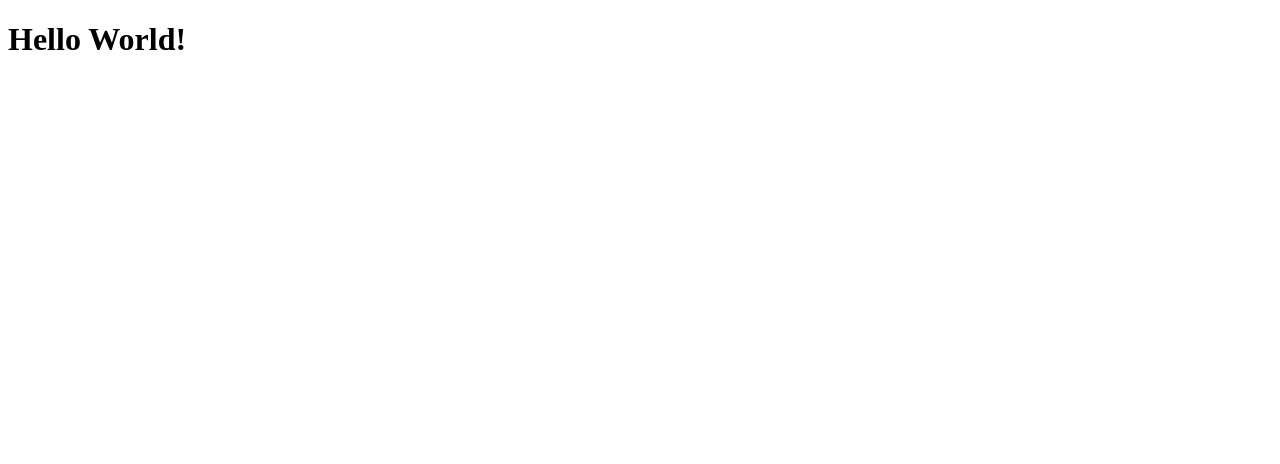
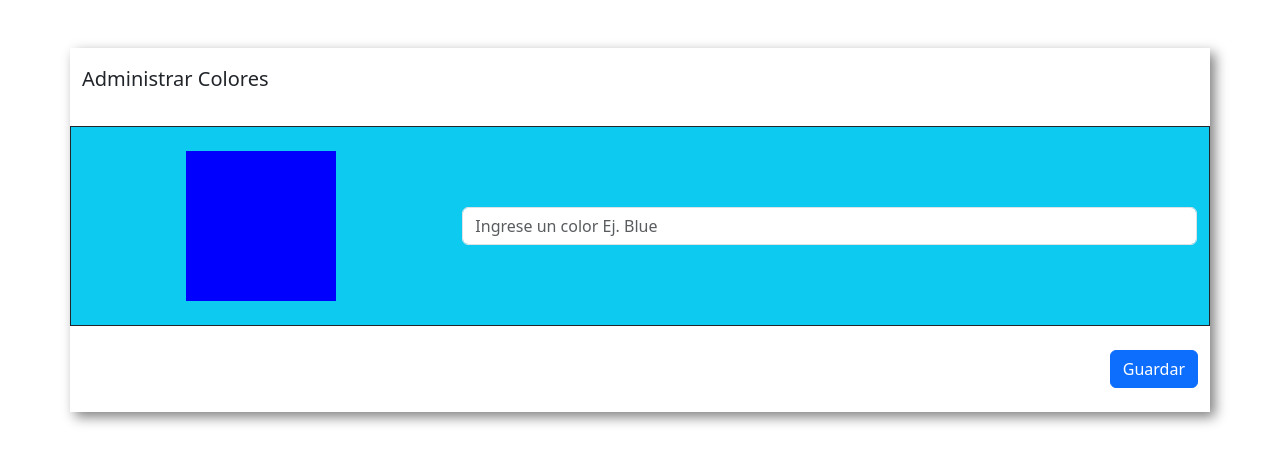
Before and after one commit to Agustin030s/paletaDeColoresFE, a React (Vite) app: page / in a window 1280 px wide. Shown: the top 464 px of the page. Built offline with nearby package versions, Linux system fonts and the light colour scheme.

Commit message:
se creo el componente FormularioColores, se instalo bootstrap y se le dio estilo al formulario

```diff
--- a/package.json
+++ b/package.json
@@ -10,6 +10,7 @@
     "preview": "vite preview"
   },
   "dependencies": {
+    "bootstrap": "^5.3.2",
     "react": "^18.2.0",
     "react-dom": "^18.2.0"
   },
--- /dev/null
+++ b/src/App.css
@@ -0,0 +1,9 @@
+.cajaColor{
+    height: 150px;
+    width: 150px;
+    background-color: blue;
+}
+
+.contenedorFormulario{
+    box-shadow: 5px 5px 12px gray;
+}
--- a/src/App.jsx
+++ b/src/App.jsx
@@ -1,5 +1,13 @@
+import "bootstrap/dist/css/bootstrap.min.css";
+import "./App.css";
+import FormularioColores from "./Components/FormularioColores";
+
 function App() {
-  return <h1>Hello World!</h1>;
+  return (
+    <div className="my-5">
+      <FormularioColores></FormularioColores>
+    </div>
+  );
 }
 
 export default App;
--- /dev/null
+++ b/src/Components/FormularioColores.jsx
@@ -0,0 +1,23 @@
+const FormularioColores = () => {
+    return (
+        <section className="container contenedorFormulario">
+            <div className="py-3">
+                <p className="lead">Administrar Colores</p>
+            </div>
+            <div className="row justify-content-center align-items-center bg-info py-4 border border-dark">
+                <div className="col-md-4 d-flex justify-content-center">
+                    <div className="cajaColor">
+                    </div>
+                </div>
+                <div className="col-md-8">
+                    <input type="text" placeholder="Ingrese un color Ej. Blue" className="form-control" />
+                </div>
+            </div>
+            <div className="py-4 text-end">
+                <button className="btn btn-primary">Guardar</button>
+            </div>
+        </section>
+    );
+};
+
+export default FormularioColores;
```
Also changed, not shown: 1 other file (tests, documents, lock files or other folders).
